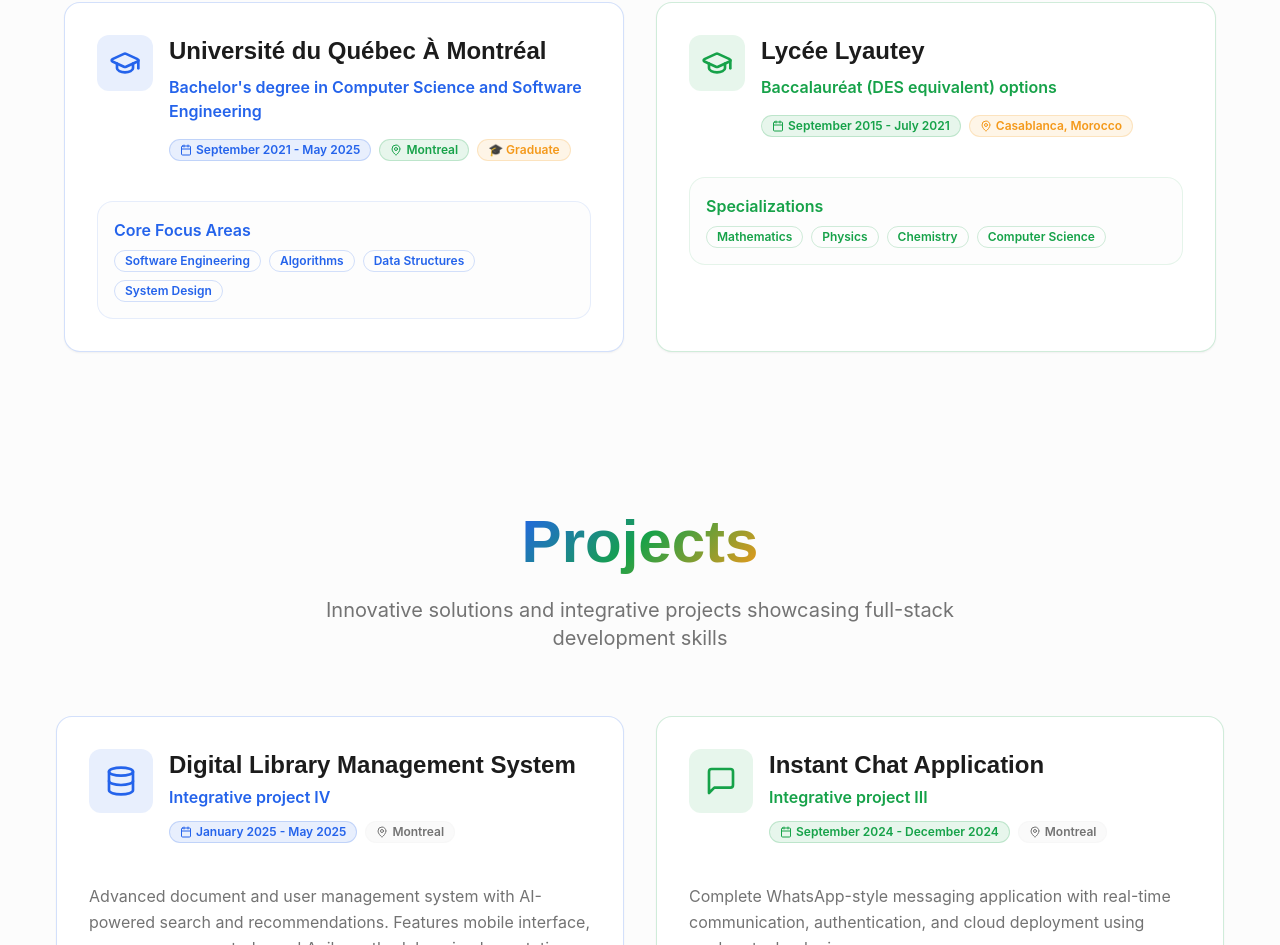
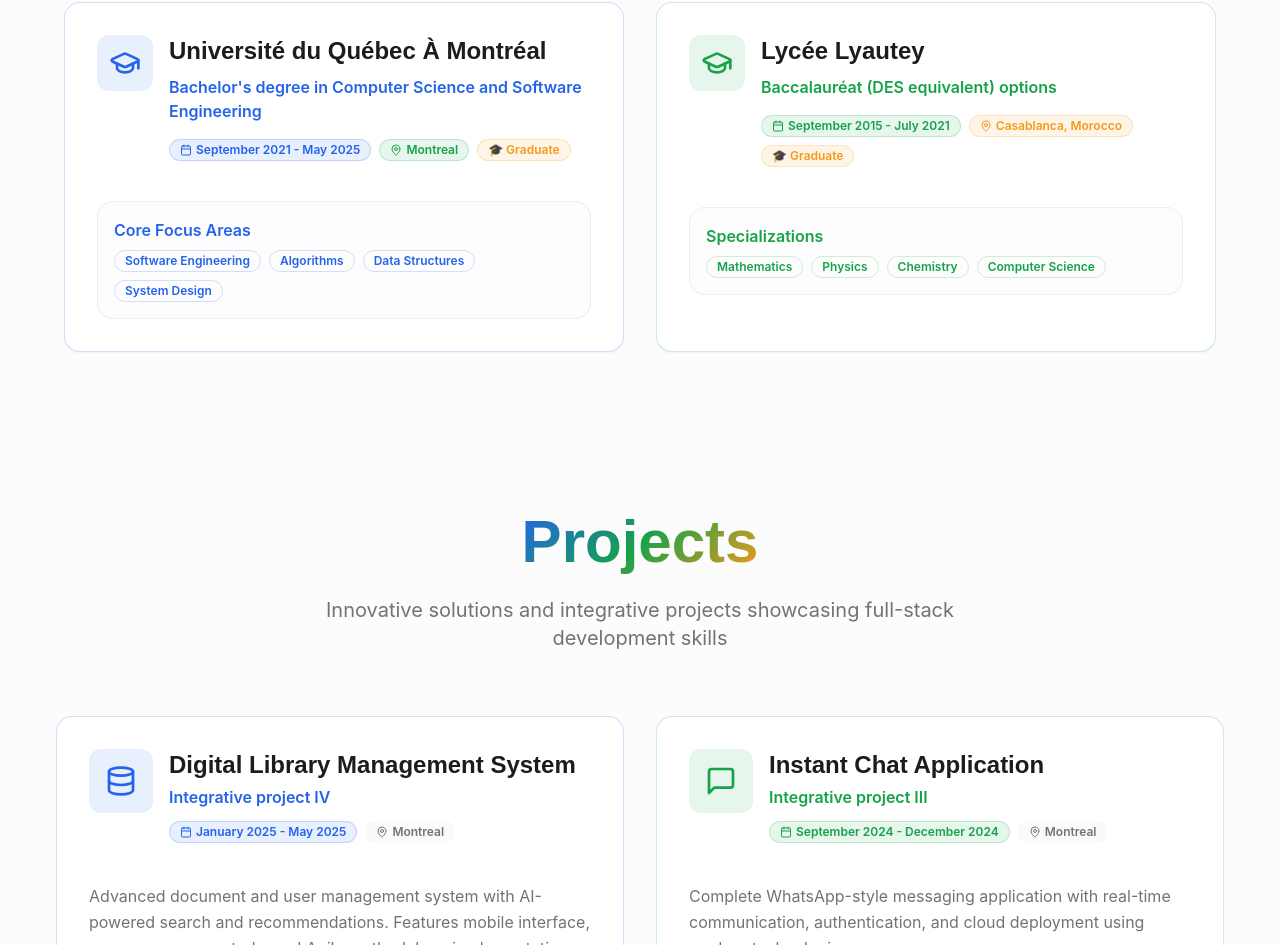
Before and after one commit to Abdeljll/dynamic-desk-show, a React (Vite) app: page / in a window 1280 px wide. Shown: the part 1094-2039 px from the top of the page. Built offline with nearby package versions, Linux system fonts and the light colour scheme.

Commit message:
Code edited in Lovable Code Editor
Edited UI in Lovable

```diff
--- a/src/components/About.tsx
+++ b/src/components/About.tsx
@@ -80,6 +80,9 @@ export const About = () => {
                     <MapPin className="w-3 h-3 mr-1" />
                     Casablanca, Morocco
                   </Badge>
+                  <Badge className="bg-accent/10 text-accent border-accent/20">
+                    🎓 Graduate
+                  </Badge>
                 </div>
               </div>
             </div>
```
